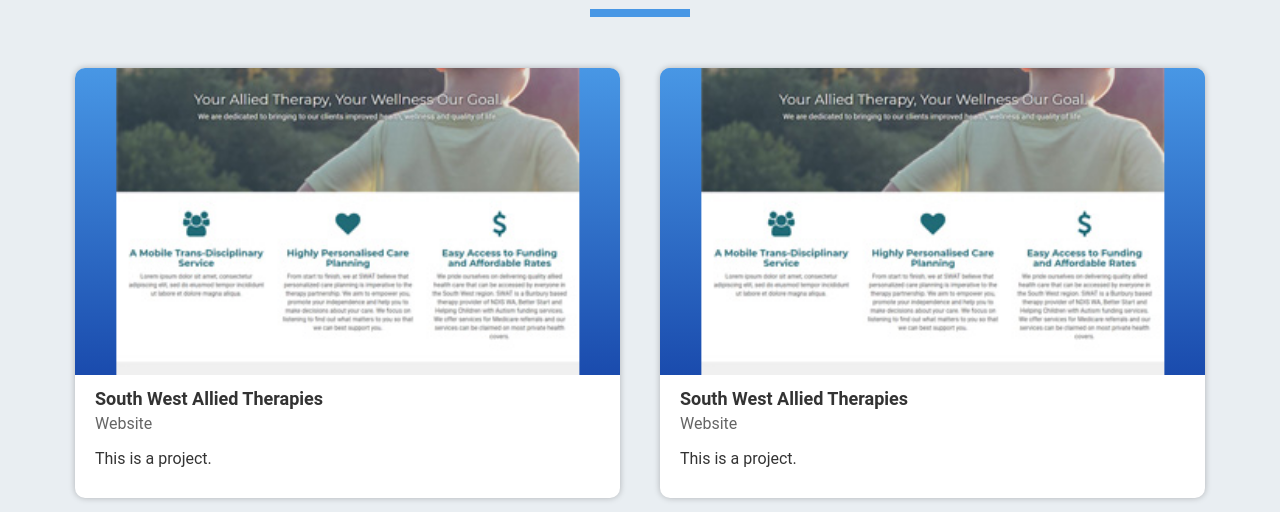
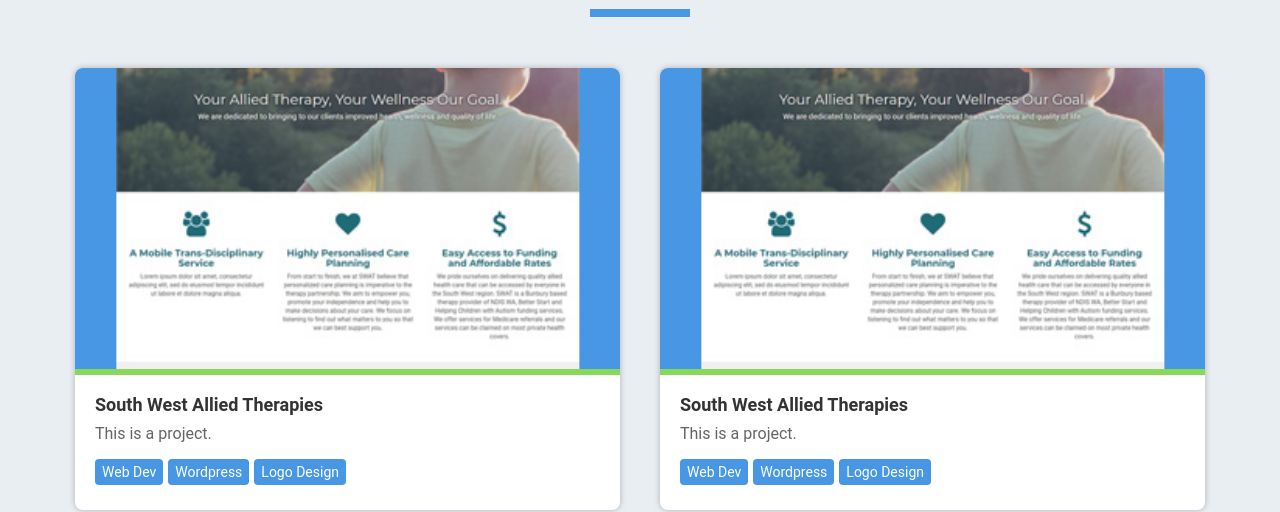
Before and after one commit to doczal/rizalzainal, a Gatsby site: page / in a window 1280 px wide. Shown: the part 462-974 px from the top of the page. Built offline with nearby package versions, Linux system fonts and the light colour scheme; Gatsby itself is replaced by a stand-in of ours.

Commit message:
Add Project Card tags and additional styling

```diff
--- a/src/components/projectCard.js
+++ b/src/components/projectCard.js
@@ -11,8 +11,12 @@
       </div>
       <div className={styles.projectInfo}>
         <h3 className={styles.projectTitle}>South West Allied Therapies</h3>
-        <div className={styles.projectYear}>Website</div>
         <p className={styles.projectDesc}>This is a project.</p>
+        <div className={styles.projectTags}>
+          <span className={styles.tag}>Web Dev</span>
+          <span className={styles.tag}>Wordpress</span>
+          <span className={styles.tag}>Logo Design</span>
+        </div>
       </div>
     </div>
   </div>
--- a/src/components/projectCard.module.scss
+++ b/src/components/projectCard.module.scss
@@ -6,6 +6,14 @@
 .cardContainer {
   padding: 2rem;
   flex-basis: 50%;
+
+  @media screen and (max-width: $breakpoint-sm) {
+    flex-basis: 80%;
+  }
+
+  @media screen and (max-width: $breakpoint-xs) {
+    flex-basis: 100%;
+  }
 }
 
 .projectCard {
@@ -13,7 +21,6 @@
   display: flex;
   flex-direction: column;
   border-radius: 8px;
-  border-radius: 10px;
   overflow: auto;
   box-shadow: 0px 0px 6px $colShadow;
 }
@@ -23,7 +30,6 @@
   width: 100%;
   height: 0;
   padding-bottom: 56.25%;
-  background: linear-gradient(180deg, $colMain, $colMain2);
   background-color: $colMain;
   overflow: hidden;
 
@@ -39,17 +45,17 @@
     content: '';
     z-index: 99;
     position: absolute;
-    right: -6px;
-    top: 0;
-    width: 6px;
-    height: 100%;
+    left: 0;
+    bottom: 0;
+    width: 100%;
+    height: 6px;
     background-color: $colAlt1;
   }
 }
 
 .projectInfo {
   position: relative;
-  padding: 1.4rem;
+  padding: 2rem 1.5rem;
   padding-left: 2rem;
 }
 
@@ -58,12 +64,22 @@
   margin: 0;
 }
 
-.projectYear {
-  margin-top: 0.6rem;
+.projectDesc {
   font-size: 1.6rem;
   color: $colText2;
+  margin: 1rem 0;
 }
 
-.projectDesc {
+.projectTags {
+  padding-top: 0.5rem;
+}
 
+.tag {
+  display: inline-block;
+  font-size: 1.4rem;
+  padding: 0.5rem 0.7rem;
+  background-color: $colMain;
+  border-radius: 4px;
+  color: white;
+  margin: 0rem 0.5rem 0.5rem 0;
 }
```
